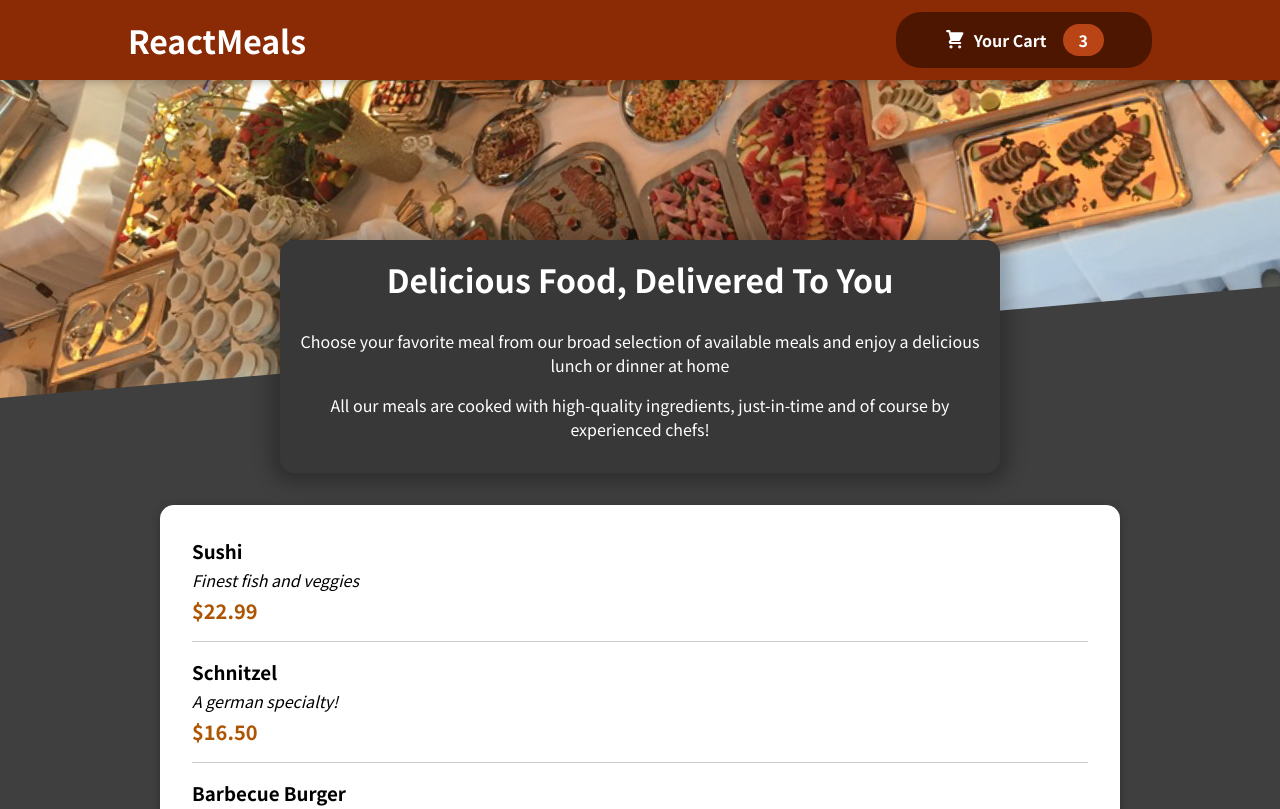
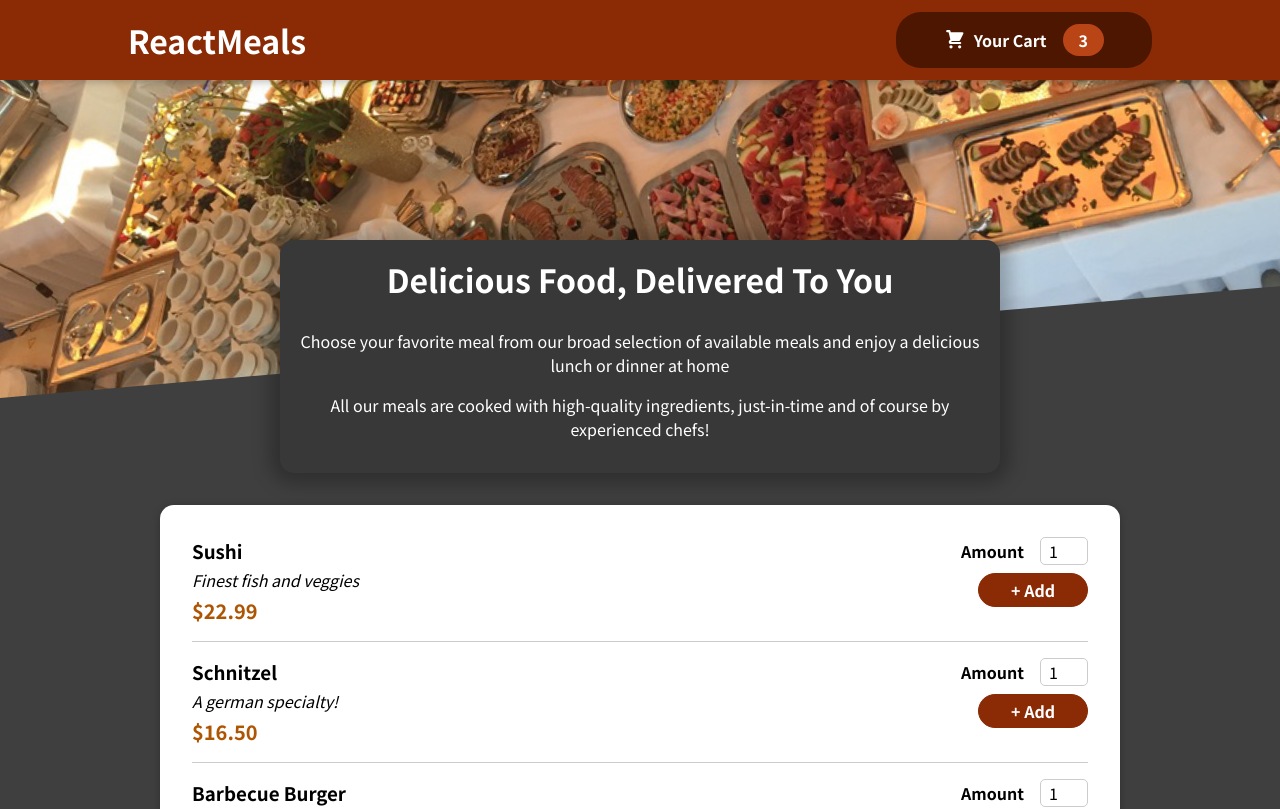
Before and after one commit to shjeong92/Food-Ordering-App, a React (Create React App) app: page / in a window 1280 px wide. Shown: the top 809 px of the page. Built offline with nearby package versions, Linux system fonts and the light colour scheme.

Commit message:
add a form on each items

```diff
--- a/src/components/Meals/MealItem/MealItem.js
+++ b/src/components/Meals/MealItem/MealItem.js
@@ -1,5 +1,7 @@
 import React from "react";
 import styles from "./MealItem.module.css";
+import MealItemForm from './MealItemForm';
+
 const MealItem = (props) => {
   const price = `$${props.price.toFixed(2)}`;
   return (
@@ -9,7 +11,7 @@
         <div className={styles.description}>{props.description}</div>
         <div className={styles.price}>{price}</div>
       </div>
-      <div></div>
+      <div><MealItemForm/></div>
     </li>
   );
 };
--- /dev/null
+++ b/src/components/Meals/MealItem/MealItemForm.js
@@ -0,0 +1,20 @@
+import React from "react";
+import styles from './MealItemForm.module.css';
+import Input from '../../UI/Input';
+const MealItemForm = (props) => {
+  return (
+    <form className={styles.form}>
+      <Input label="Amount" input={{
+          id: 'amount_' + props.id,
+          type: 'number',
+          min: '1',
+          max: '5',
+          step: '1',
+          defaultValue: '1',
+      }}/>
+      <button>+ Add</button>
+    </form>
+  );
+};
+
+export default MealItemForm;
--- /dev/null
+++ b/src/components/Meals/MealItem/MealItemForm.module.css
@@ -0,0 +1,20 @@
+.form {
+  text-align: right;
+}
+
+.form button {
+  font: inherit;
+  cursor: pointer;
+  background-color: #8a2b06;
+  border: 1px solid #8a2b06;
+  color: white;
+  padding: 0.25rem 2rem;
+  border-radius: 20px;
+  font-weight: bold;
+}
+
+.form button:hover,
+.form button:active {
+  background-color: #641e03;
+  border-color: #641e03;
+}
--- /dev/null
+++ b/src/components/UI/Input.js
@@ -0,0 +1,12 @@
+import React from 'react'
+import styles from './Input.module.css';
+const Input = (props) => {
+    return (
+        <div className={styles.input}>
+            <label htmlFor={props.input.id}>{props.label}</label>
+            <input {...props.input} />
+        </div>
+    )
+}
+
+export default Input
--- /dev/null
+++ b/src/components/UI/Input.module.css
@@ -0,0 +1,18 @@
+.input {
+    display: flex;
+    align-items: center;
+    margin-bottom: 0.5rem;
+  }
+
+  .input label {
+    font-weight: bold;
+    margin-right: 1rem;
+  }
+
+  .input input {
+    width: 3rem;
+    border-radius: 5px;
+    border: 1px solid #ccc;
+    font: inherit;
+    padding-left: 0.5rem;
+  }
```
